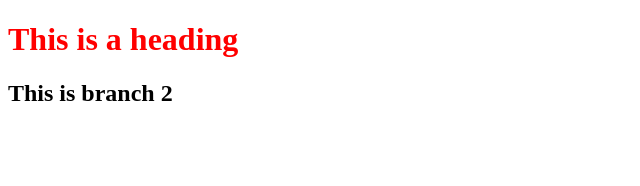
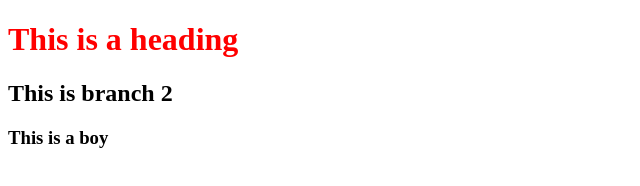
Before and after one commit to ashish-k-7/git-assignment, a plain HTML site: page index.html in a window 1280 px wide. Shown: the whole page, without its empty margins (0-640 px from the left). Drawn offline with Linux system fonts and the light colour scheme.

Commit message:
commiting branch 1

```diff
--- a/index.html
+++ b/index.html
@@ -10,5 +10,6 @@
 <body>
 	<h1>This is a heading</h1>
 	<h2>This is branch 2</h2>
+	<h3>This is a boy</h3>
 </body>
 </html>
```
